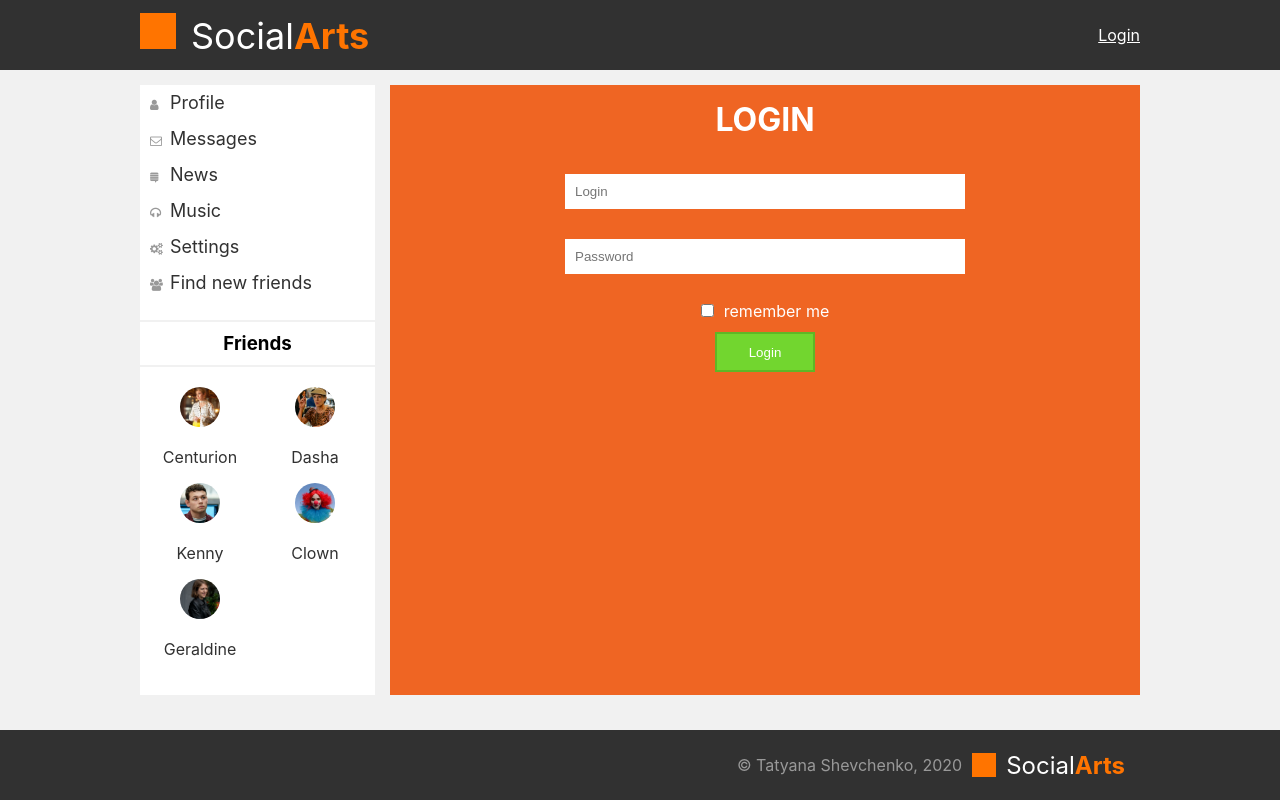
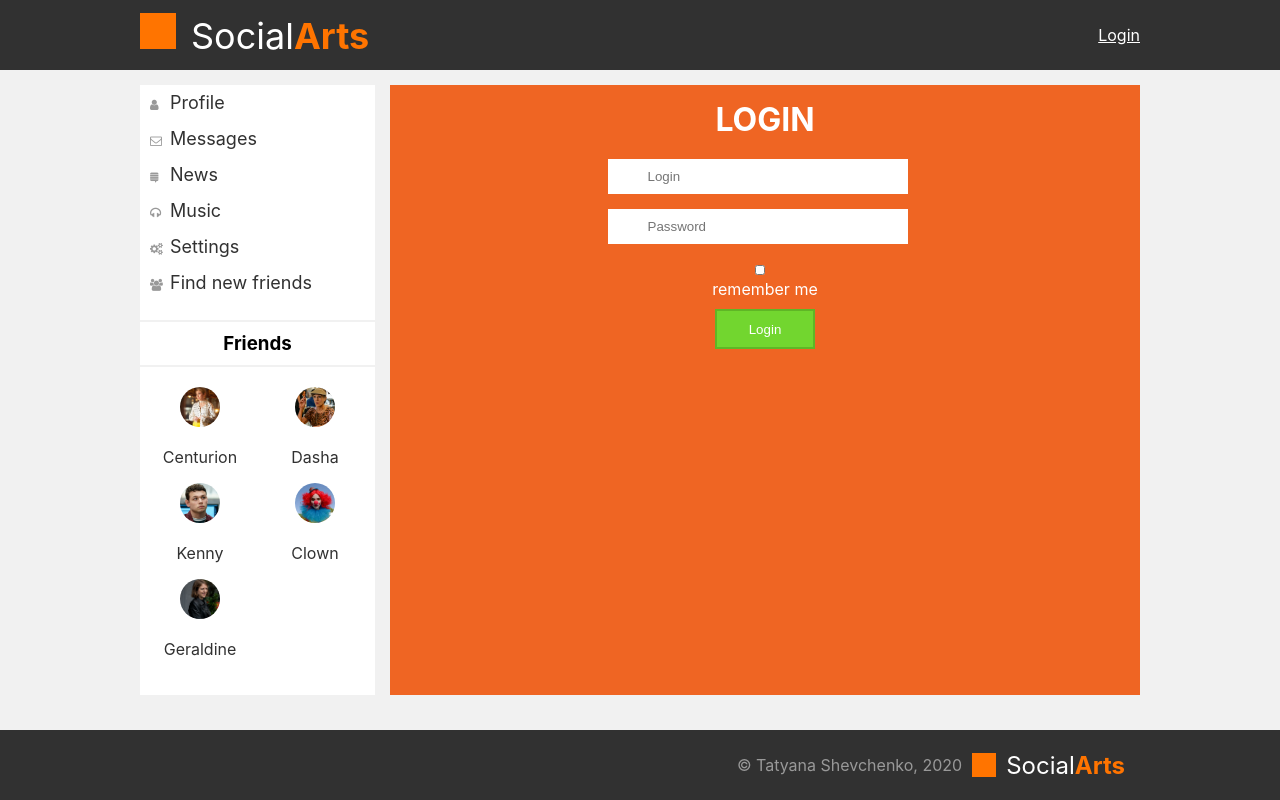
Before and after one commit to TatyanaShevchenko/socialarts, a React (Create React App) app: page /login in a window 1280 px wide. Built offline with nearby package versions, Linux system fonts and the light colour scheme; no server answers.

Commit message:
add validation

```diff
--- a/src/components/Dialogs/SendMessage/SendMessage.jsx
+++ b/src/components/Dialogs/SendMessage/SendMessage.jsx
@@ -1,12 +1,19 @@
 import React from "react";
 import style from "./SendMessage.module.css";
 import {Field, reduxForm} from "redux-form";
+import {Textarea} from "../../common/FormsControls/FormsControls";
+import {maxLengthCreator, requiredField} from "../../../utils/validators/validators";
 
+
+const maxLength50 = maxLengthCreator(50);
 const SendMessageForm = (props) => {
     return (
         <form onSubmit={props.handleSubmit} className={style.addMessage}>
-            <Field placeholder={"Enter your message"} name={"newMessageBody"} component={"textarea"}/>
-            <button>Send</button>
+            <Field placeholder="Enter your message"
+                   name="newMessageBody"
+                   component={Textarea}
+                   validate={[requiredField, maxLength50]}/>
+            <button className={style.btn}>Send</button>
         </form>
     )
 }
--- a/src/components/Dialogs/SendMessage/SendMessage.module.css
+++ b/src/components/Dialogs/SendMessage/SendMessage.module.css
@@ -6,7 +6,8 @@
     margin: 15px;
     text-align: left;
     display: flex;
-    align-items: center;
+    flex-direction: column;
+    align-items: flex-start;
 }
 
 textarea {
--- a/src/components/Login/Login.jsx
+++ b/src/components/Login/Login.jsx
@@ -1,15 +1,31 @@
 import React from "react";
 import style from "./Login.module.css";
 import {Field, reduxForm} from "redux-form";
+import {Checkbox, Input} from "../common/FormsControls/FormsControls";
+import {requiredField} from "../../utils/validators/validators";
 
 
 let LoginForm = (props) => {
     return (
         <form onSubmit={props.handleSubmit} className={style.loginForm}>
-            <Field className={style.input} placeholder={"Login"} name={"login"} component={"input"}/>
-            <Field className={style.input} placeholder={"Password"}name={"password"} component={"input"}/>
+            <Field
+                className={style.input}
+                placeholder="Login"
+                name="login"
+                validate={[requiredField]}
+                component={Input}/>
+            <Field
+                className={style.input}
+                placeholder="Password"
+                name="password"
+                validate={[requiredField]}
+                component={Input}/>
             <div className={style.label}>
-                <Field className={style.input + ' ' + style.checkbox} name={"rememberMe"} type={"checkbox"} component={"input"}/>
+                <Field
+                    className={style.input + ' ' + style.checkbox}
+                    name="rememberMe"
+                    type="checkbox"
+                    component={Checkbox}/>
                 remember me
             </div>
             <button className={style.btn}>Login</button>
--- a/src/components/Login/Login.module.css
+++ b/src/components/Login/Login.module.css
@@ -6,39 +6,46 @@
     margin: 0;
     padding: 15px;
 }
+
 h1 {
     text-transform: uppercase;
     color: #fff;
     margin: 0;
     margin-bottom: 20px;
 }
+
 .loginForm {
     width: 400px;
     display: flex;
     flex-direction: column;
+    justify-items: center;
     margin: 0 auto;
+}
 
-}
-.input{
-    padding: 10px;
+.input {
+    padding: 10px 40px;
     border: none;
 }
-.input, .btn {
-    margin: 15px 0;
+
+.label {
+    color: #fff;
+    display: flex;
+    flex-direction: column;
+    margin-bottom: 10px;
 }
-.label{
-    color: #fff;
+
+.checkbox {
+    padding: 0px;
+    height: 10px;
 }
-.checkbox{
-    margin-right: 10px;
-}
-.btn{
+
+.btn {
     margin: 0 auto;
     background-color: #72d62f;
     border: 2px solid #5fb626;
 }
 
-.btn:hover{
+.btn:hover {
     background-color: #5fb626;
     border: 2px solid #4c8d21;
 }
--- a/src/components/Profile/MyPosts/AddNewPost/AddNewPost.jsx
+++ b/src/components/Profile/MyPosts/AddNewPost/AddNewPost.jsx
@@ -1,12 +1,21 @@
 import React from "react";
 import style from "./AddNewPost.module.css";
 import {Field, reduxForm} from "redux-form";
+import {maxLengthCreator, requiredField} from "../../../../utils/validators/validators";
+import {Textarea} from "../../../common/FormsControls/FormsControls";
 
+
+const maxLength15 = maxLengthCreator(15)
 const AddNewPostForm = (props) => {
     return (
     <form onSubmit={props.handleSubmit} className={style.AddNewPost}>
-        <Field placeholder={"Enter your post"} name={"newPostBody"} component={"textarea"}/>
-        <button>Add post</button>
+        <Field
+            placeholder="Enter your post"
+            name="newPostBody"
+            component={Textarea}
+            validate={[requiredField, maxLength15]}
+        />
+        <button className={style.btn}>Add post</button>
     </form>
 )
 }
--- a/src/components/Profile/MyPosts/AddNewPost/AddNewPost.module.css
+++ b/src/components/Profile/MyPosts/AddNewPost/AddNewPost.module.css
@@ -6,27 +6,6 @@
     margin: 15px 0;
     text-align: left;
     display: flex;
-    align-items: center;
+    flex-direction: column;
+    align-items: flex-start;
 }
-
-textarea {
-    flex: 1 1 auto;
-    border: 2px solid #f1f1f1;
-    min-height: 60px;
-    max-width: 300px;
-    margin-right: 15px;
-    color: #999999;
-}
-
-button {
-    width: 100px;
-    height: 40px;
-    border: 2px solid #ef6523;
-    color: #fff;
-    background-color: #ff7400;
-}
-
-button:hover {
-    border: 2px solid #cf5214;
-    background-color: #ef6523;
-}
--- a/src/components/Profile/MyPosts/MyPostsContainer.jsx
+++ b/src/components/Profile/MyPosts/MyPostsContainer.jsx
@@ -12,12 +12,8 @@ const mapStateToProps = (state) => {
 
 const mapDispatchToProps = (dispatch) => {
     return {
-        updateNewPostText: (text) => {
-            let action = updateNewPostTextActionCreator(text);
-            dispatch(action);
-        },
         addPost: (newPostBody) => {
-            dispatch(addPostActionCreator());
+            dispatch(addPostActionCreator(newPostBody));
         }
     }
 }
--- /dev/null
+++ b/src/components/common/FormsControls/FormsControls.js
@@ -0,0 +1,34 @@
+import React from "react";
+import style from './FormsControls.module.css';
+import errorImage from "../../../images/error.png";
+
+
+export const Textarea =({input, meta, ...props})=>{
+    const hasError = meta.touched && meta.error;
+    return (
+        <div className={style.divStyleTextarea+' '+(hasError? style.error : "")}>
+            <textarea  {...input} {...props}/>
+            {hasError && <p className={style.redText}><span><img className={style.errorImageTA} src={errorImage}/></span>{meta.error}</p>}
+        </div>
+    )
+}
+
+export const Input =({input, meta, ...props})=>{
+    const hasError = meta.touched && meta.error;
+    return (
+        <div className={style.divStyleInput+' '+(hasError? style.error : "")}>
+            <input  {...input} {...props}/>
+            {hasError && <p className={style.whiteText+' '+style.leftAlert}><span><img className={style.errorImageInp} src={errorImage}/></span>{meta.error}</p>}
+        </div>
+    )
+}
+
+export const Checkbox =({input, meta, ...props})=>{
+    const hasError = meta.touched && meta.error;
+    return (
+        <div className={hasError? style.error : ""}>
+            <input  {...input} {...props}/>
+            {hasError && <p className={style.whiteText+' '+style.leftAlert}><span><img className={style.errorImageInp} src={errorImage}/></span>{meta.error}</p>}
+        </div>
+    )
+}
--- /dev/null
+++ b/src/components/common/FormsControls/FormsControls.module.css
@@ -0,0 +1,75 @@
+.divStyleTextarea{
+    display: flex;
+    align-items: center;
+    position: relative;
+    margin-bottom: 15px;
+}
+.divStyleInput{
+    position: relative;
+    margin-bottom: 15px;
+}
+textarea{
+    padding:  10px  50px;
+    overflow: hidden;
+    border: 2px solid #f1f1f1;
+    max-width: 300px;
+    margin-right: 15px;
+    color: #999999;
+    height: 100%;
+}
+input{
+    padding:  10px  50px;
+    border: 2px solid #f1f1f1;
+    max-width: 300px;
+    width: 100%;
+    margin-right: 15px;
+    color: #999999;
+    height: 100%;
+}
+button {
+    width: 100px;
+    height: 40px;
+    border: 2px solid #ef6523;
+    color: #fff;
+    background-color: #ff7400;
+}
+button:hover {
+    border: 2px solid #cf5214;
+    background-color: #ef6523;
+}
+.redText{
+    color: #cc0b0b;
+}
+.whiteText{
+    color: white;
+}
+.error input,
+.error textarea
+{
+    border: 2px solid #cc0b0b;
+}
+.error .errorImageTA{
+    opacity: .8;
+    position: absolute;
+    left: 10px;
+    width: 30px;
+    height: 30px;
+}
+
+.error .errorImageInp{
+    opacity: .8;
+    left:150px;
+    top: 0px;
+    width: 30px;
+    height: 30px;
+    position: absolute;
+}
+.leftAlert{
+    margin: 0;
+    position: absolute;
+    top: 5px;
+    left: -100px;
+    background-color: #cc0b0b;
+    padding: 5px;
+    border-radius: 5px;
+}
--- a/src/redux/profile-reducer.js
+++ b/src/redux/profile-reducer.js
@@ -14,7 +14,6 @@ let initialState = {
         { id: 5, message: 'Ahahahaa', likesCount: 33 },
         { id: 6, message: "Super message", likesCount: 14 }
     ],
-    newPostText: 'Add your post :-)',
     profile: null,
     status: ""
 };
@@ -29,8 +28,7 @@ const profileReducer = (state = initialState, action) => {
                     id: state.posts.length + 1,
                     message: action.newPostBody,
                     likesCount: 0
-                }],
-                newPostText: ''
+                }]
             }
 
         case SET_USER_PROFILE:
--- /dev/null
+++ b/src/utils/validators/validators.js
@@ -0,0 +1,8 @@
+export const requiredField = (value) => {
+    if (value) return undefined;
+    return 'Field is required';
+}
+export const maxLengthCreator =(maxLenght)=> (value) => {
+    if (value && value.length > maxLenght) return `Max length is ${maxLenght} symbols`;
+    return undefined;
+}
```
